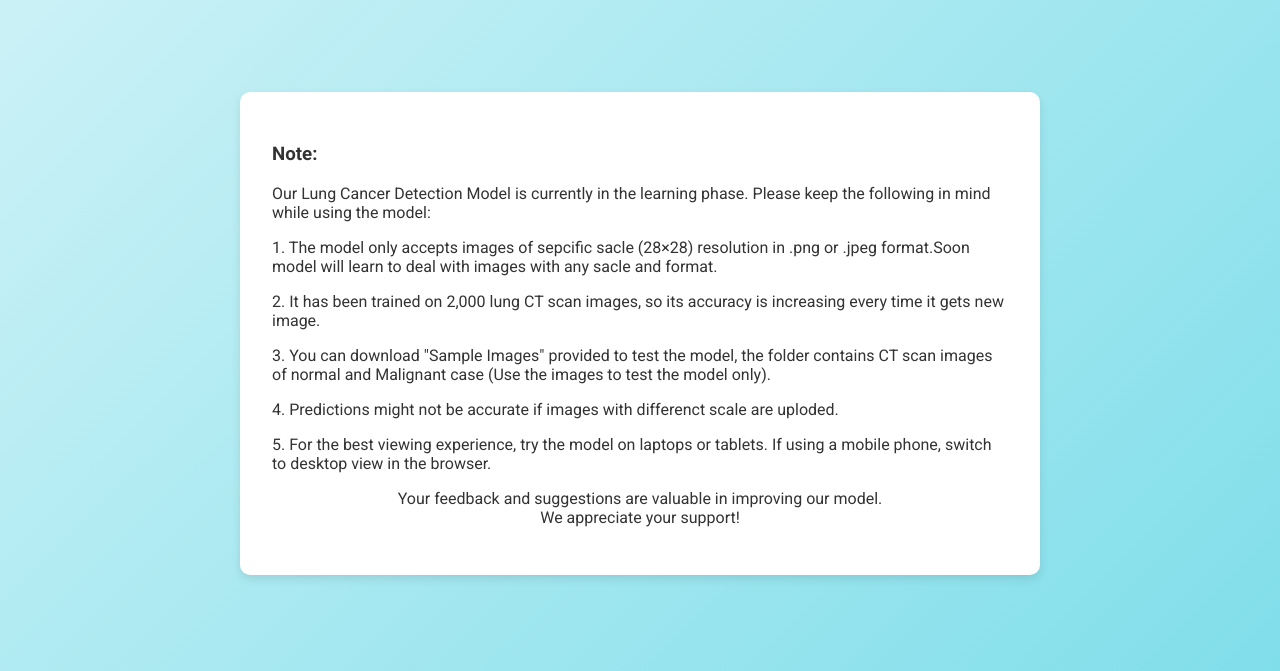
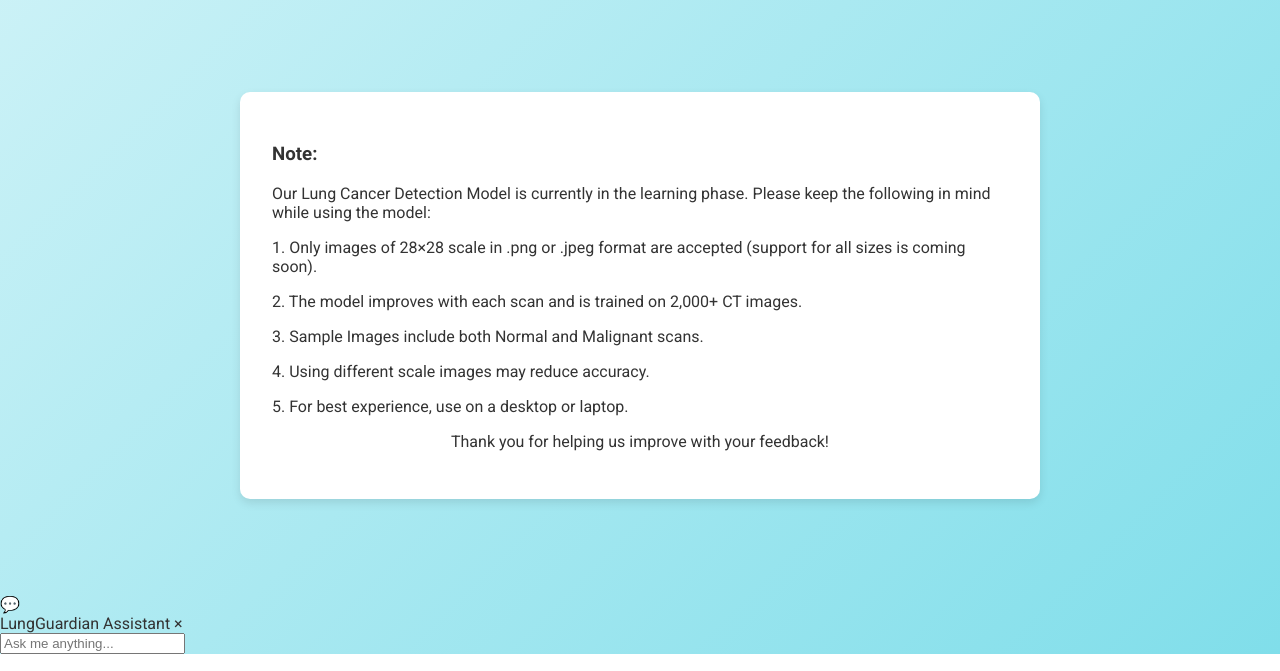
Before and after one commit to AtharvaDigambar/Lung-Cancer-Detection-Using-Deep-Learning, a Flask app: page /demo in a window 1280 px wide. Shown: the part 548-1219 px from the top of the page. Run offline with Flask 3, Linux system fonts and the light colour scheme; parts of the project's set-up code (start-up, migrations or seed data) failed here and were passed over; some libraries are stand-ins or nearby versions.

Commit message:
Updated UI

```diff
--- a/templates/demo.html
+++ b/templates/demo.html
@@ -1,8 +1,8 @@
 <!DOCTYPE html>
 <html lang="en">
 <head>
-    <meta charset="UTF-8">
-    <meta name="viewport" content="width=device-width, initial-scale=1.0">
+  <meta charset="UTF-8" />
+  <meta name="viewport" content="width=device-width, initial-scale=1.0"/>
   <title>LungGuardian AI - Demo</title>
   <link href="https://fonts.googleapis.com/css2?family=Roboto:wght@400;500;700&display=swap" rel="stylesheet">
   <link rel="stylesheet" href="{{ url_for('serve_static', filename='styles.css') }}">
@@ -15,11 +15,13 @@
       <a href="index.html">Back to Home</a>
     </nav>
   </header>
+
   <div style="text-align: center;">
     <a href="https://drive.google.com/drive/folders/18OuxY0GYhCj0btBLiOwlTsWKkfSqsM6O?usp=sharing" target="_blank" style="color: rgb(6, 6, 6); text-decoration: none;">Sample Images</a>
   </div>
 
   <p class="note blink">Please read the note and instructions below before running the model</p>
+
   <div class="container">
     <section id="detection">
       <h2>Upload Your Scan and wait for 30 sec</h2>
@@ -27,39 +29,114 @@
         <p>Drag & Drop Your X-ray/CT Scan Here<br>or Click to Upload</p>
         <input type="file" id="fileInput" accept=".jpg,.png" style="display: none;">
       </div>
+
       <div id="processing" style="display: none;">
         <div class="image-container">
-                    <img id="uploaded-image" style="width: 100%; max-width: 400px; border-radius: 5px;">
+          <img id="uploaded-image" style="width: 100%; max-width: 400px; border-radius: 5px;" alt="Uploaded Scan">
           <div class="overlay">
             <div class="loader"></div>
           </div>
         </div>
       </div>
+
       <div id="results" style="display: none;">
         <h3>Results</h3>
         <p>Prediction: <strong id="probability"></strong></p>
         <p>Confidence: <strong id="confidence"></strong></p>
         <img id="heatmap" style="width: 100%; max-width: 400px; border-radius: 5px; display: none;" alt="Heatmap">
         <div id="message" class="message"></div>
+
+        <!-- Comparison with Normal Scan -->
+        <div id="comparison-section" style="display: none; margin-top: 2rem;">
+          <h4>Comparison with Normal Scan with different angle</h4>
+          <div style="display: flex; gap: 20px; flex-wrap: wrap; justify-content: center;">
+            <div>
+              <p style="text-align:center;">Your Scan</p>
+              <img id="compare-user" style="max-width: 180px; border-radius: 5px;" />
+            </div>
+            <div>
+              <p style="text-align:center;">Reference Normal Scan</p>
+              <img src="{{ url_for('serve_static', filename='images/normal_case1.jpg') }}" alt="Reference Normal" style="max-width: 190px; border-radius: 8px;" />
+              <img src="{{ url_for('serve_static', filename='images/normal_case2.jpg') }}" alt="Reference Normal" style="max-width: 190px; border-radius: 8px;" />
+              <img src="{{ url_for('serve_static', filename='images/normal_case3.jpg') }}" alt="Reference Normal" style="max-width: 190px; border-radius: 8px;" />
+            </div>
+          </div>
+        </div>
+
         <button onclick="reset()">Try Another Scan</button>
+        <button id="saveReportBtn">Save as Report</button>
       </div>
     </section>
   </div>
+
+  <!-- Structured Modal Form -->
+  <div id="reportModal" class="modal" style="display:none;">
+    <div class="modal-content">
+      <span class="close">&times;</span>
+      <h2 style="text-align:center;">📝 Generate Scan Report</h2>
+
+      <fieldset style="margin-bottom: 1em;">
+        <legend><strong>👤 Personal Information</strong></legend>
+        <label>Name:<br><input type="text" id="userName" required></label><br><br>
+        <label>Age:<br><input type="number" id="userAge" required></label><br><br>
+        <label>Gender:<br>
+          <select id="userGender" required>
+            <option value="" disabled selected>Select Gender</option>
+            <option>Male</option>
+            <option>Female</option>
+            <option>Other</option>
+          </select>
+        </label>
+      </fieldset>
+
+      <fieldset style="margin-bottom: 1em;">
+        <legend><strong>📍 Contact Information</strong></legend>
+        <label>Email:<br><input type="email" id="userEmail" required></label><br><br>
+        <label>Phone Number:<br><input type="tel" id="userContact"></label><br><br>
+        <label>Address:<br><textarea id="userAddress" rows="2"></textarea></label>
+      </fieldset>
+
+      <fieldset style="margin-bottom: 1em;">
+        <legend><strong>🩺 Doctor (Optional)</strong></legend>
+        <label>Doctor's Email:<br><input type="email" id="doctorEmail"></label>
+      </fieldset>
+
+      <fieldset style="margin-bottom: 1em;">
+        <legend><strong>💬 Additional Comments</strong></legend>
+        <textarea id="userComments" placeholder="Mention symptoms, duration, or concerns..." rows="3"></textarea>
+      </fieldset>
+
+      <div style="text-align:center;">
+        <button id="downloadReport">📥 Download Report</button>
+      </div>
+    </div>
+  </div>
+
   <div class="container">
     <section id="upload-note">
       <h3>Note:</h3>
       <p>Our Lung Cancer Detection Model is currently in the learning phase. Please keep the following in mind while using the model:</p>
-            <p>1. The model only accepts images of sepcific sacle (28×28) resolution in .png or .jpeg format.Soon model will learn to deal with images with any sacle and format.</p>
-            <p>2. It has been trained on 2,000 lung CT scan images, so its accuracy is increasing every time it gets new image.</p>
-            <p>3. You can download "Sample Images" provided to test the model, the folder contains CT scan images of normal and Malignant case (Use the images to test the model only).</p>
-            <p>4. Predictions might not be accurate if images with differenct scale are uploded.</p>
-            <p>5. For the best viewing experience, try the model on laptops or tablets. If using a mobile phone, switch to desktop view in the browser.</p>
-            <p style="text-align:center">Your feedback and suggestions are valuable in improving our model.<br> We appreciate your support!</p>
+      <p>1. Only images of 28×28 scale in .png or .jpeg format are accepted (support for all sizes is coming soon).</p>
+      <p>2. The model improves with each scan and is trained on 2,000+ CT images.</p>
+      <p>3. Sample Images include both Normal and Malignant scans.</p>
+      <p>4. Using different scale images may reduce accuracy.</p>
+      <p>5. For best experience, use on a desktop or laptop.</p>
+      <p style="text-align:center">Thank you for helping us improve with your feedback!</p>
     </section>
-
   </div>
 
-    <script src="https://cdnjs.cloudflare.com/ajax/libs/p5.js/1.4.2/p5.min.js"></script>
+  <!-- Chatbot Icon -->
+  <div id="chatbot-icon">💬</div>
+
+  <!-- Chatbot Box -->
+  <div id="chatbot-box">
+    <div id="chatbot-header">LungGuardian Assistant <span id="chatbot-close">×</span></div>
+    <div id="chatbot-messages"></div>
+    <input id="chatbot-input" type="text" placeholder="Ask me anything..." autocomplete="off" />
+  </div>
+
+
+  <script src="https://cdnjs.cloudflare.com/ajax/libs/jspdf/2.5.1/jspdf.umd.min.js"></script>
   <script src="{{ url_for('serve_static', filename='script.js') }}"></script>
   <script src="script.js"></script>
 </body>
```
Also changed, not shown: templates/index.html (+6 -8 lines). Lines whose indentation alone changed are shown as unchanged.
